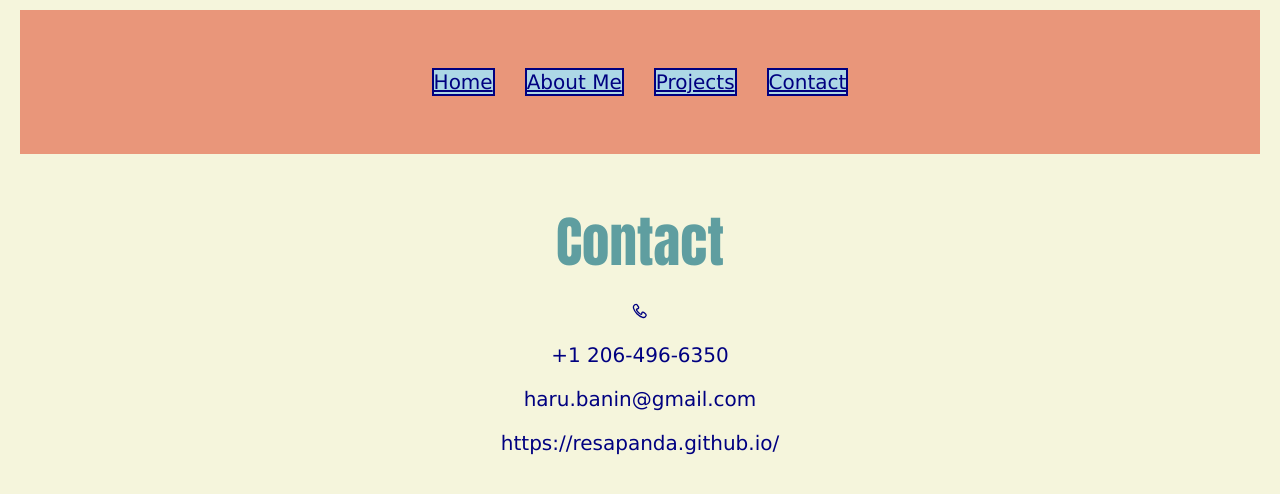
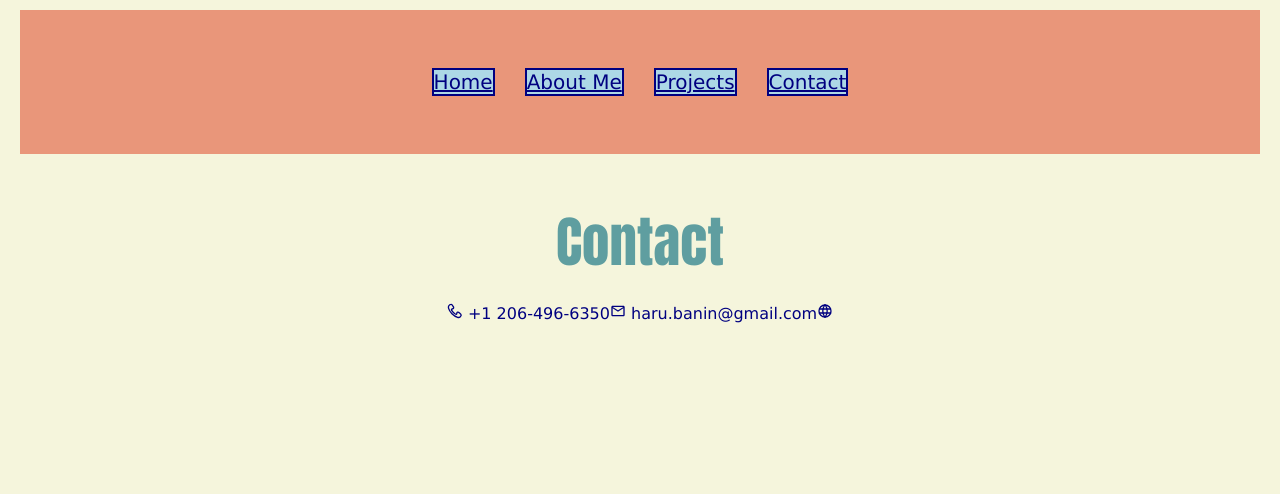
Before and after one commit to resapanda/resapanda.github.io, a React (Vite) app: page /contact in a window 1280 px wide. Shown: the top 494 px of the page. Built offline with nearby package versions, Linux system fonts and the light colour scheme.

Commit message:
changed contact page

```diff
--- a/src/pages/Contact.jsx
+++ b/src/pages/Contact.jsx
@@ -1,13 +1,18 @@
 import "../App.css"
 import { GrPhone } from "react-icons/gr";
+import { MdOutlineMail } from "react-icons/md";
+import { TbWorld } from "react-icons/tb";
+
 
 function Contact() {
     return (
       <div>
         <h2>Contact</h2>
-        <GrPhone/> <p>+1 206-496-6350</p>
-        <p>haru.banin@gmail.com</p>
-        <p>https://resapanda.github.io/</p>
+        <span>
+            <GrPhone /> +1 206-496-6350
+            <MdOutlineMail/> haru.banin@gmail.com
+            <TbWorld/> <a href = "https://resapanda.github.io/"></a>
+        </span>
       </div>
     );
   }
```
